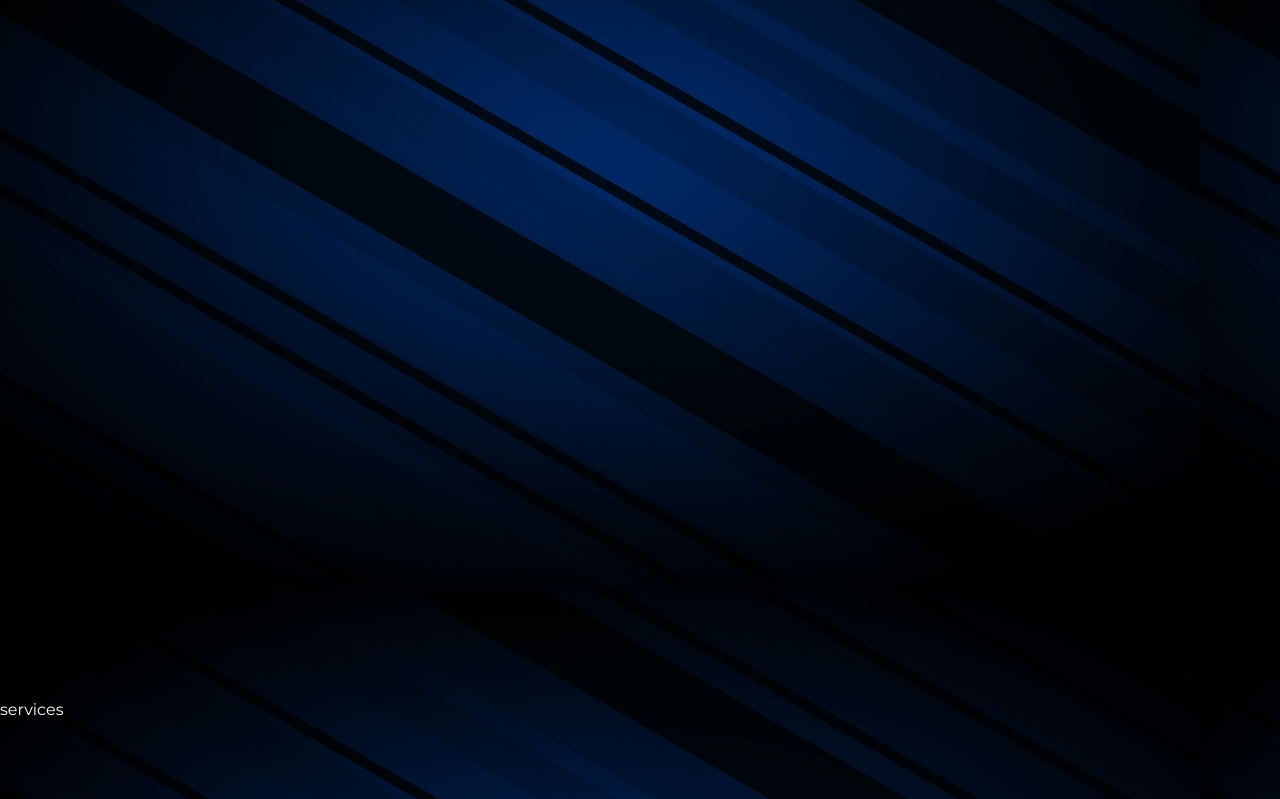
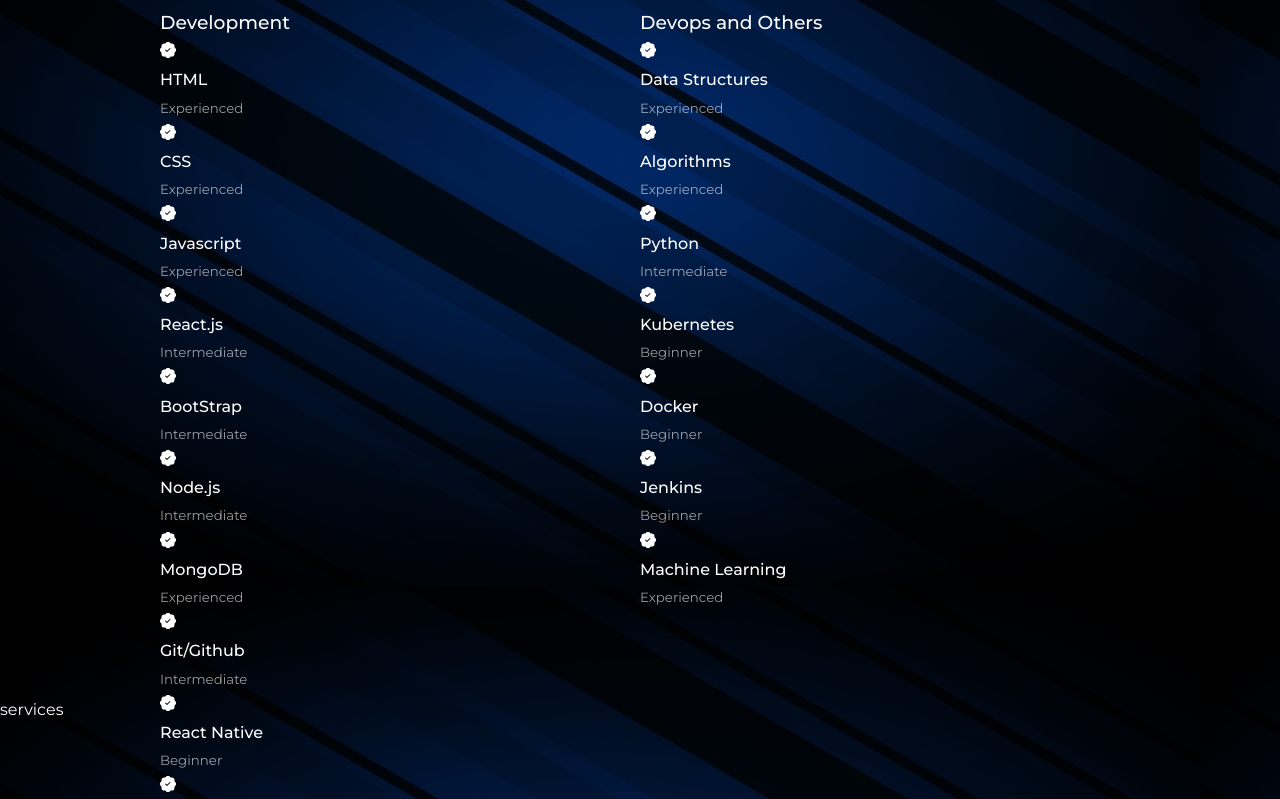
Before and after one commit to anantraghuvanshi/theanantraghuvanshi, a React (Create React App) app in the folder anant-portfolio/: page / in a window 1280 px wide. Shown: the part 1960-2759 px from the top of the page. Built offline with nearby package versions, Linux system fonts and the light colour scheme.

Commit message:
experience.jsx update

```diff
--- a/anant-portfolio/src/components/experience/experience.css
+++ b/anant-portfolio/src/components/experience/experience.css
@@ -0,0 +1,5 @@
+.experience__container{
+    display: grid;
+    grid-template-columns: 1fr 1fr;
+
+}
--- a/anant-portfolio/src/components/experience/experience.jsx
+++ b/anant-portfolio/src/components/experience/experience.jsx
@@ -1,22 +1,112 @@
-import React from 'react'
-import './experience.css';
+import React from "react";
+import "./experience.css";
+import {BsPatchCheckFill} from 'react-icons/bs';
 
 const experience = () => {
   return (
-    <section id='experience'>
+    <section id="experience">
       <h5>Skill I have</h5>
       <h2>Experience</h2>
 
       <div className="container experience__container">
         <div className="experience__frontend">
-
+          <h3>Development</h3>
+          <div className="experience__content">
+            <article className="experience__details">
+              <BsPatchCheckFill />
+              <h4>HTML</h4>
+              <small className="text-light">Experienced</small>
+            </article>
+            <article className="experience__details">
+              <BsPatchCheckFill />
+              <h4>CSS</h4>
+              <small className="text-light">Experienced</small>
+            </article>
+            <article className="experience__details">
+              <BsPatchCheckFill />
+              <h4>Javascript</h4>
+              <small className="text-light">Experienced</small>
+            </article>
+            <article className="experience__details">
+              <BsPatchCheckFill />
+              <h4>React.js</h4>
+              <small className="text-light">Intermediate</small>
+            </article>
+            <article className="experience__details">
+              <BsPatchCheckFill />
+              <h4>BootStrap</h4>
+              <small className="text-light">Intermediate</small>
+            </article>
+            <article className="experience__details">
+              <BsPatchCheckFill />
+              <h4>Node.js</h4>
+              <small className="text-light">Intermediate</small>
+            </article>
+            <article className="experience__details">
+              <BsPatchCheckFill />
+              <h4>MongoDB</h4>
+              <small className="text-light">Experienced</small>
+            </article>
+            <article className="experience__details">
+              <BsPatchCheckFill />
+              <h4>Git/Github</h4>
+              <small className="text-light">Intermediate</small>
+            </article>
+            <article className="experience__details">
+              <BsPatchCheckFill />
+              <h4>React Native</h4>
+              <small className="text-light">Beginner</small>
+            </article>
+            <article className="experience__details">
+              <BsPatchCheckFill />
+              <h4>Express.js</h4>
+              <small className="text-light">Intermediate</small>
+            </article>
+          </div>
         </div>
         <div className="experience__backend">
-
+        <h3>Devops and Others</h3>
+          <div className="experience__content">
+            <article className="experience__details">
+              <BsPatchCheckFill />
+              <h4>Data Structures</h4>
+              <small className="text-light">Experienced</small>
+            </article>
+            <article className="experience__details">
+              <BsPatchCheckFill />
+              <h4>Algorithms</h4>
+              <small className="text-light">Experienced</small>
+            </article>
+            <article className="experience__details">
+              <BsPatchCheckFill />
+              <h4>Python </h4>
+              <small className="text-light">Intermediate</small>
+            </article>
+            <article className="experience__details">
+              <BsPatchCheckFill />
+              <h4>Kubernetes</h4>
+              <small className="text-light">Beginner</small>
+            </article>
+            <article className="experience__details">
+              <BsPatchCheckFill />
+              <h4>Docker</h4>
+              <small className="text-light">Beginner</small>
+            </article>
+            <article className="experience__details">
+              <BsPatchCheckFill />
+              <h4>Jenkins</h4>
+              <small className="text-light">Beginner</small>
+            </article>
+            <article className="experience__details">
+              <BsPatchCheckFill />
+              <h4>Machine Learning </h4>
+              <small className="text-light">Experienced</small>
+            </article>
+          </div>
         </div>
       </div>
     </section>
-  )
-}
+  );
+};
 
-export default experience
+export default experience;
```
Lines whose indentation alone changed are shown as unchanged.
